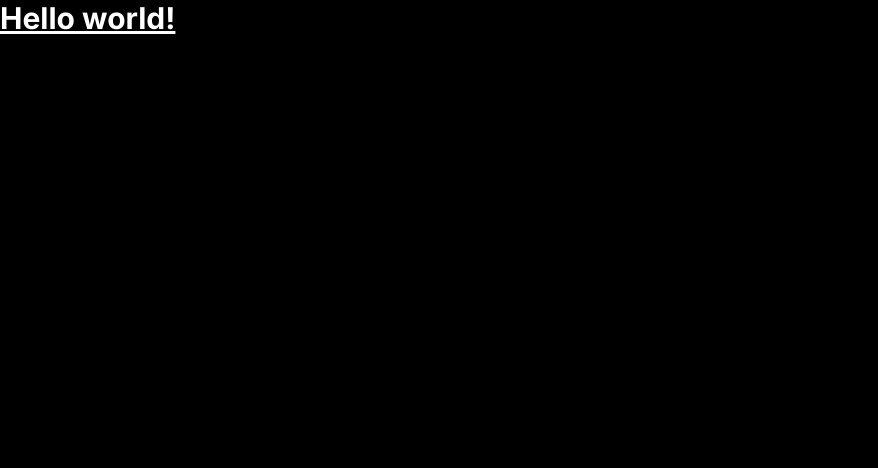
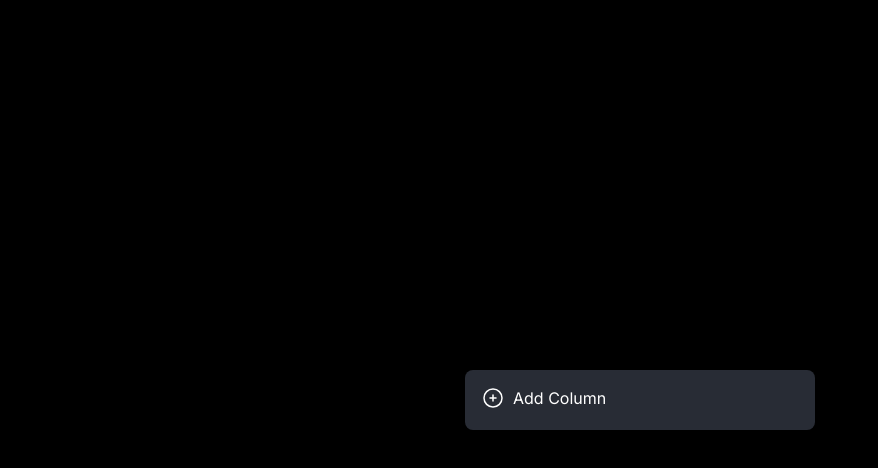
Before and after one commit to Stroller15/flowboard, a Next.js app: page / in a window 1280 px wide. Shown: the top 468 px of the page, without its empty margins (0-878 px from the left). Built offline with nearby package versions, Linux system fonts and the light colour scheme.

Commit message:
feat: :sparkles: add flowboard button

```diff
--- a/app/globals.css
+++ b/app/globals.css
@@ -5,5 +5,13 @@
 html,
 body,
 #root {
-  @apply bg-black text-white
+  @apply bg-black text-white box-border
 }
+
+.bg-buttonBackgroundColor {
+  background-color: #282C35;
+}
+
+.border-color {
+
+}
--- a/app/page.tsx
+++ b/app/page.tsx
@@ -1,9 +1,7 @@
-
+import FlowBoard from "@/components/FlowBoard"
 
 export default function Home() {
   return (
-    <h1 className="text-3xl font-bold underline">
-    Hello world!
-  </h1>
+    <FlowBoard/>
   )
 }
--- /dev/null
+++ b/assets/PlusIcon.tsx
@@ -0,0 +1,12 @@
+import React from 'react'
+
+const PlusIcon = () => {
+  return (
+    <svg xmlns="http://www.w3.org/2000/svg" fill="none" viewBox="0 0 24 24" strokeWidth={1.5} stroke="currentColor" className="w-6 h-6">
+  <path strokeLinecap="round" strokeLinejoin="round" d="M12 9v6m3-3H9m12 0a9 9 0 11-18 0 9 9 0 0118 0z" />
+</svg>
+
+  )
+}
+
+export default PlusIcon
--- a/components/FlowBoard.tsx
+++ b/components/FlowBoard.tsx
@@ -1,8 +1,43 @@
+import PlusIcon from "@/assets/PlusIcon"
+
 
 const FlowBoard = () => {
   return (
-    <div>FlowBoard</div>
-  )
-}
+    <div className="
+    m-auto
+    flex
+    min-h-screen
+    w-full
+    items-center
+    overflow-x-auto
+    overflow-y-hidden
+    px-[40px]
+    ">
+      <div className="m-auto">
+        <button className="
+        h-[60px]
+        w-[350px]
+        min-w-[350px]
+        cursor-pointer
+        rounded-lg
+        bg-buttonBackgroundColor
+        p-4
+        ring-amber-400
+        hover:ring-2
+        flex
+        gap-2
+        ">
+          <div className="w-6 h-6">
+          <PlusIcon/>
+          </div>
+
+            Add Column
+        </button>
+        </div>
+    </div>
+  );
+
+
+};
 
 export default FlowBoard
```
